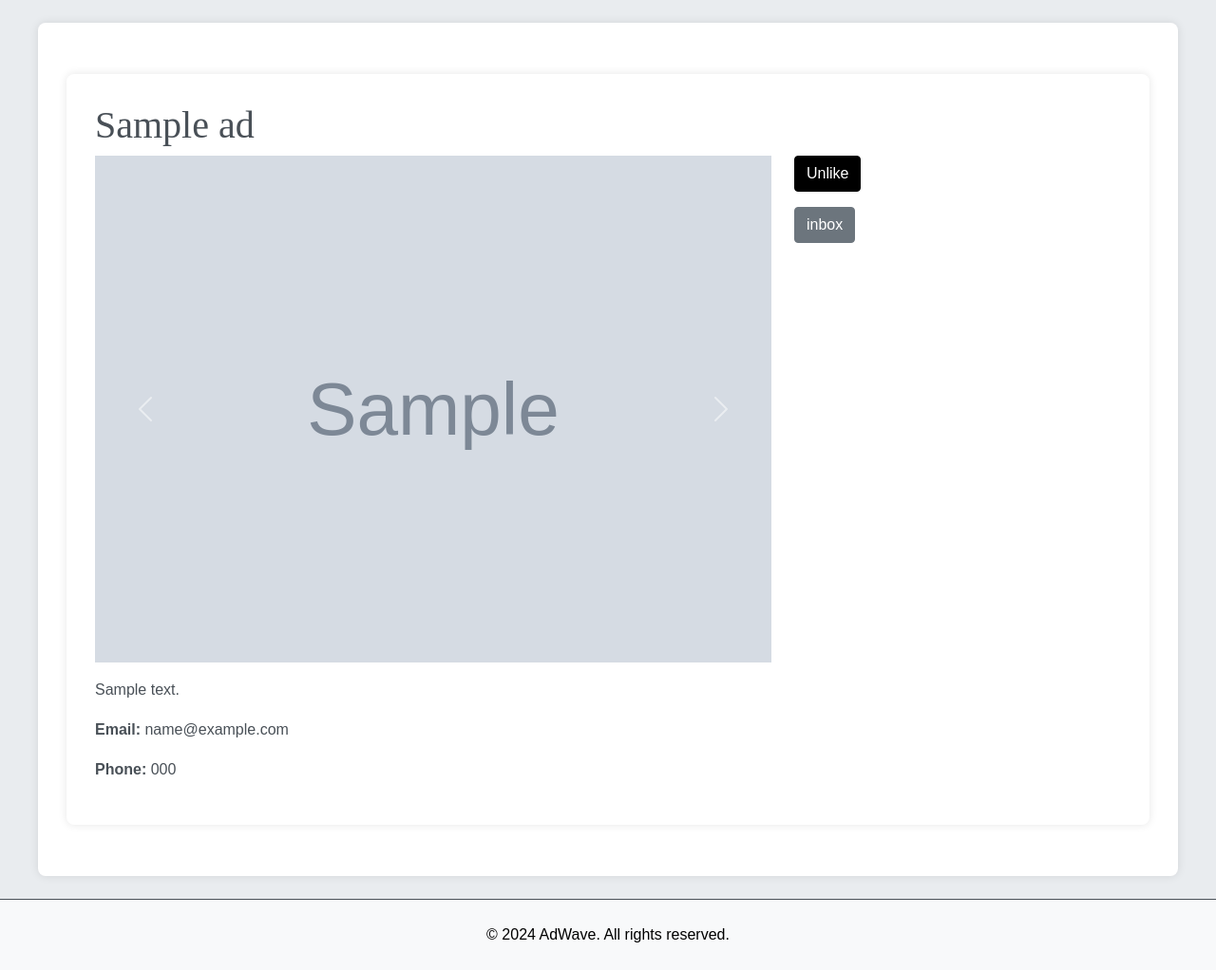
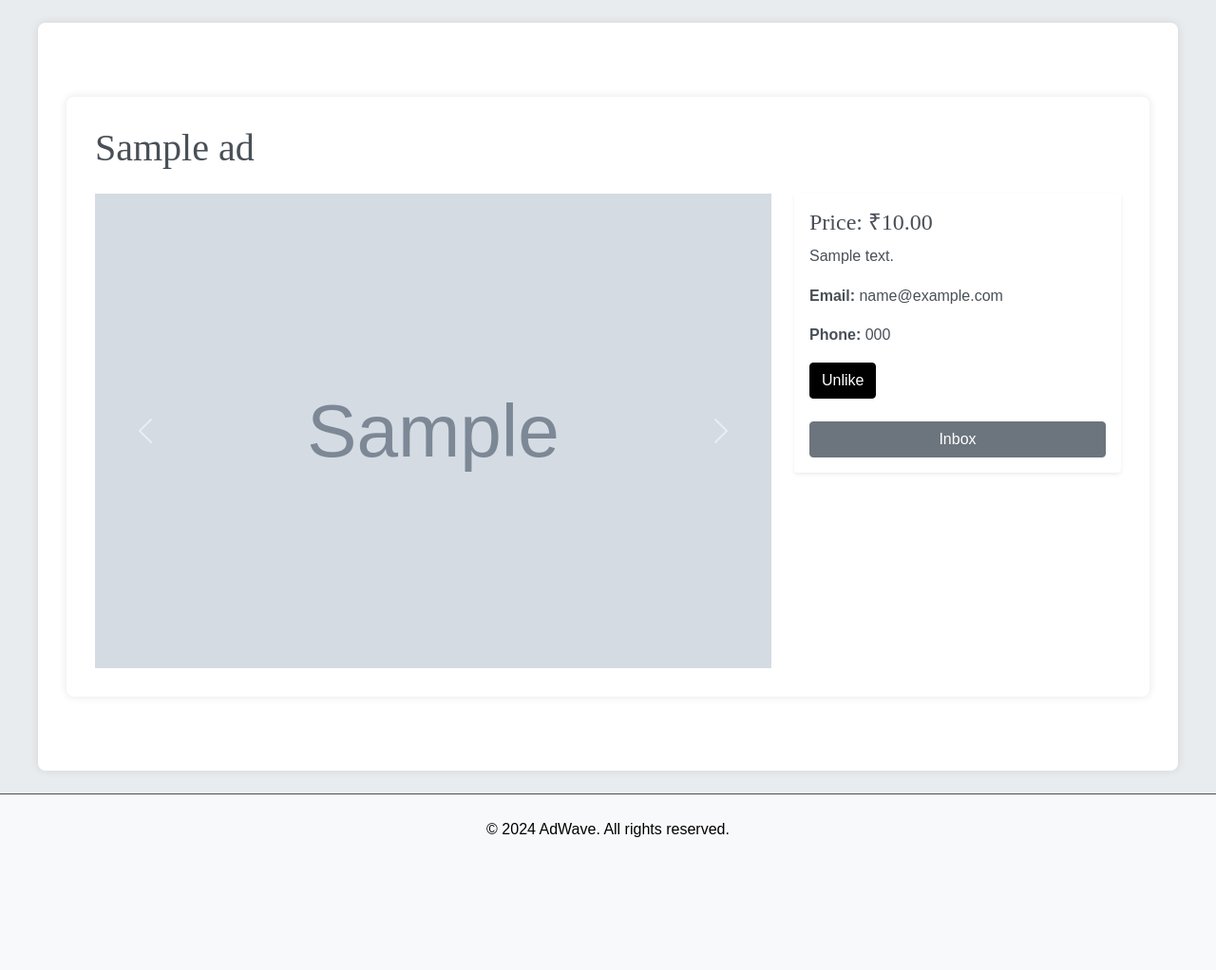
Before and after one commit to bragadeeshwaran06/Classifides, a Django app: page /ads/ad/1/ in a window 1280 px wide. Shown: the part 128-1150 px from the top of the page at 95% size. After the commit the page ends 1010 px from the top, so only its background shows below. Run offline with Django 5.2, Linux system fonts and the light colour scheme; a user stored in the database is signed in; tables that the repository leaves empty hold one stand-in row (values such as "Sample post"); grey boxes marked "Sample" are stand-in pictures; some libraries are stand-ins or nearby versions; some web fonts are replaced.

Commit message:
Update UI for ad_detail

```diff
--- a/classifides/ads/templates/ad_detail.html
+++ b/classifides/ads/templates/ad_detail.html
@@ -1,13 +1,14 @@
-
 {% extends 'base.html' %}
 
 {% load static %}
 
+{% load humanize %}
+
 {% block title %}Ad Detail{% endblock %}
 
 {% block content %}
-<div class="container my-4">
-    <h1>{{ ad.title }}</h1>
+<div class="container my-5">
+    <h1 class="mb-4">{{ ad.title }}</h1>
 
     <div class="row">
         <div class="col-md-8">
@@ -16,7 +17,7 @@
                     <div class="carousel-inner">
                         {% for image in ad.images.all %}
                             <div class="carousel-item {% if forloop.first %}active{% endif %}">
-                                <img src="{{ image.image.url }}" class="d-block w-100" alt="{{ ad.title }}">
+                                <img src="{{ image.image.url }}" class="d-block w-100" alt="{{ ad.title }}" style="object-fit: cover; height: 500px;">
                             </div>
                         {% endfor %}
                     </div>
@@ -30,9 +31,16 @@
                     </button>
                 </div>
             {% else %}
-                <img src="{% static 'img/default.webp' %}" class="card-img-top" alt="No image available">
+                <img src="{% static 'img/default.webp' %}" class="img-fluid" alt="No image available" style="height: 500px; object-fit: cover;">
             {% endif %}
-            <p class="mt-3">{{ ad.description }}</p>
+        </div>
+
+
+        <div class="col-md-4">
+            <div class="card border-0 shadow-sm">
+                <div class="card-body">
+                    <h4 class="card-title">Price: ₹{{ ad.price|intcomma }}</h4>
+                    <p class="card-text">{{ ad.description }}</p>
 
                     {% if ad.show_contact_info %}
                         <p><strong>Email:</strong> {{ ad.contact_email }}</p>
@@ -40,8 +48,9 @@
                     {% else %}
                         <p>Contact information is hidden by the seller.</p>
                     {% endif %}
-        </div>
-        <div class="col-md-4">
+
+
+                    <div class="d-grid gap-2">
                         {% if user.is_authenticated %}
                             <form action="{% url 'like_ad' ad.id %}" method="post" class="mb-3">
                                 {% csrf_token %}
@@ -56,12 +65,15 @@
                             {% if ad.user != user %}
                                 <a href="{% url 'conversation' ad.id ad.user.id %}" class="btn btn-secondary">Chat with seller</a>
                             {% else %}
-                    <a href="{% url 'inbox' %}" class="btn btn-secondary">inbox</a>
+                                <a href="{% url 'inbox' %}" class="btn btn-secondary">Inbox</a>
                             {% endif %}
                         {% else %}
-                <p><a href="{% url 'login' %}">Log in</a> to like or message the seller.</p>
+                            <p><a href="{% url 'login' %}" class="btn btn-primary">Log in</a> to like or message the seller.</p>
                         {% endif %}
                     </div>
                 </div>
             </div>
+        </div>
+    </div>
+</div>
 {% endblock %}
```
Lines whose indentation alone changed are shown as unchanged.
